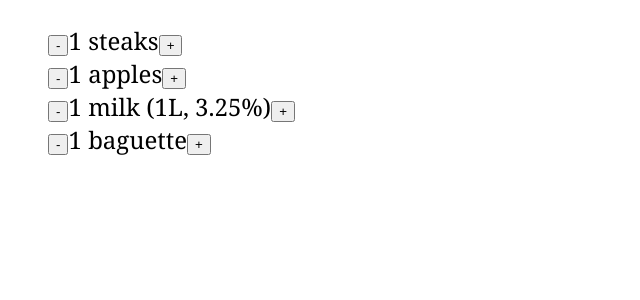
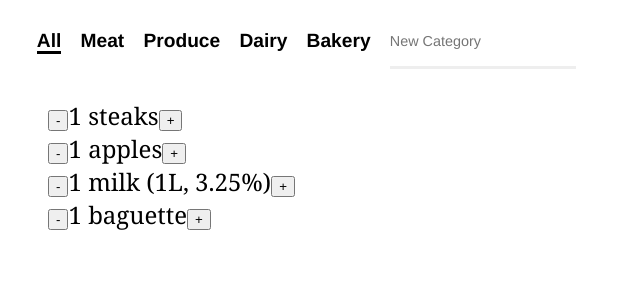
Before and after one commit to cudjoeab/react-grocery-list, a React (Create React App) app in the folder grocery-list/: page / in a window 1280 px wide. Shown: the top 300 px of the page, without its empty margins (0-640 px from the left). Built offline with nearby package versions, Linux system fonts and the light colour scheme.

Commit message:
Created a category component to add to the filter list. Componments with the id of 0 will be checked automatically when the page renders. Created a filter component to display the catefories and the new category form.

```diff
--- a/grocery-list/src/App.js
+++ b/grocery-list/src/App.js
@@ -2,13 +2,17 @@
 
 import React from 'react';
 import List from './List';
+import Filter  from './Filter';
 
 const App = () => {
   return (
     // title
     // <newItem />
-    // <Filter />
-    <List />
+    <main>
+      <Filter />
+      <List />
+    </main>
+
 
   );
 };
--- /dev/null
+++ b/grocery-list/src/Category.js
@@ -0,0 +1,31 @@
+import React, { Component } from 'react';
+
+class Category extends Component {
+
+    render () {
+        const { value, id } = this.props
+
+
+        if(id === 0) {
+            return (
+                <li>
+                    <input type="radio" name="category" value={value} id={`filter${id}`} checked/>
+                    <label for={`filter${id}`}>{value}</label>
+                </li>
+            )
+
+        } else {
+            return (
+                <li>
+                    <input type="radio" name="category" value={value} id={`filter${id}`} />
+                    <label for={`filter${id}`}>{value}</label>
+                </li>
+            )
+        }
+
+
+
+    }
+}
+
+export default Category;
--- /dev/null
+++ b/grocery-list/src/Filter.js
@@ -0,0 +1,40 @@
+import React, {Component} from 'react';
+import Category from './Category';
+
+class Filter extends Component {
+
+    initialFilters = [
+        {value: "all", id: 0},
+        {value: "meat", id: 1},
+        {value: "produce", id: 2},
+        {value: "dairy", id: 3},
+        {value: "bakery", id: 4},
+
+    ]
+    state = {
+        filters: this.initialFilters
+    }
+
+
+
+    render () {
+        const filterElements = this.state.filters.map(
+            (filter, index) => <Category key={index} {...filter}/>
+        )
+        return (
+
+        <section id="filterCategories">
+            <ul class="filters">
+                {filterElements}
+            </ul>
+
+        <form id="newCat" class="cat-new">
+          <input type="text" name="item" id="itemName" class="form-component inpt" placeholder="New Category"/>
+        </form>
+      </section>
+
+        )
+    }
+};
+
+export default Filter;
```
